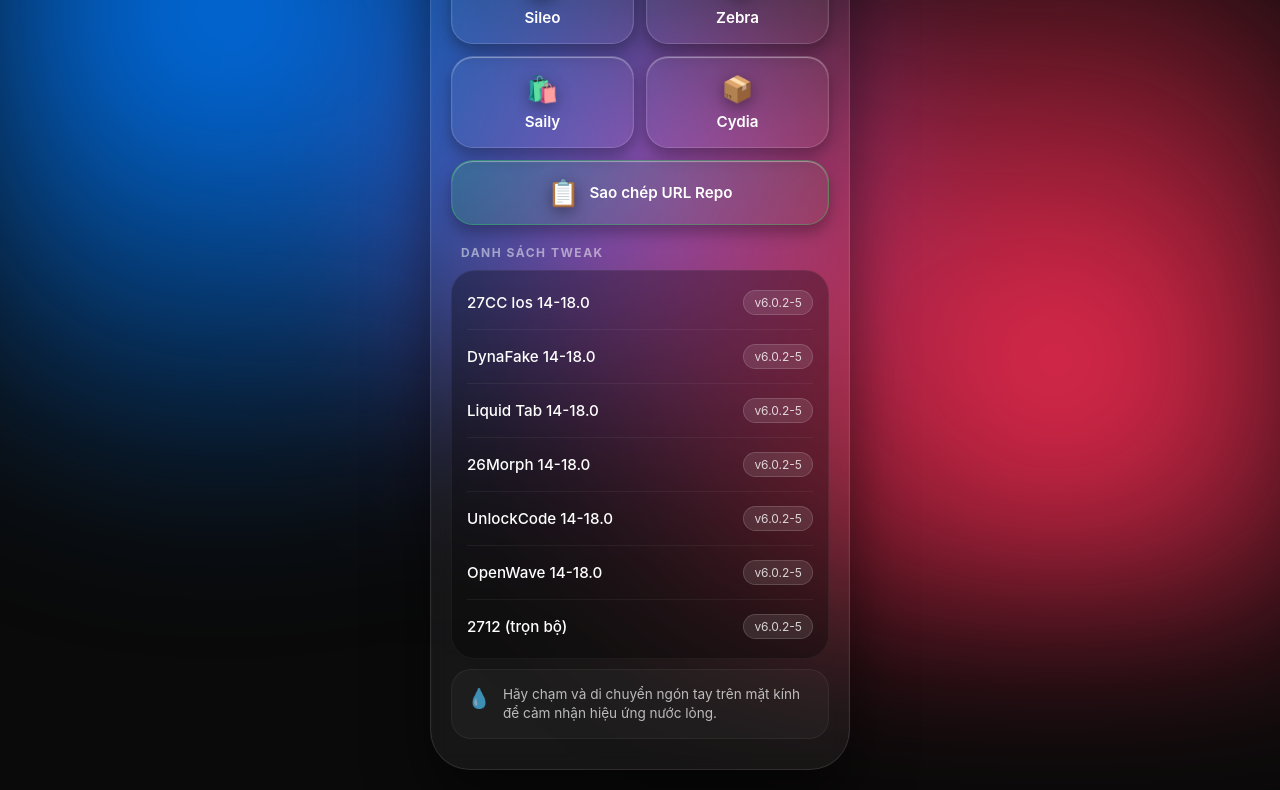
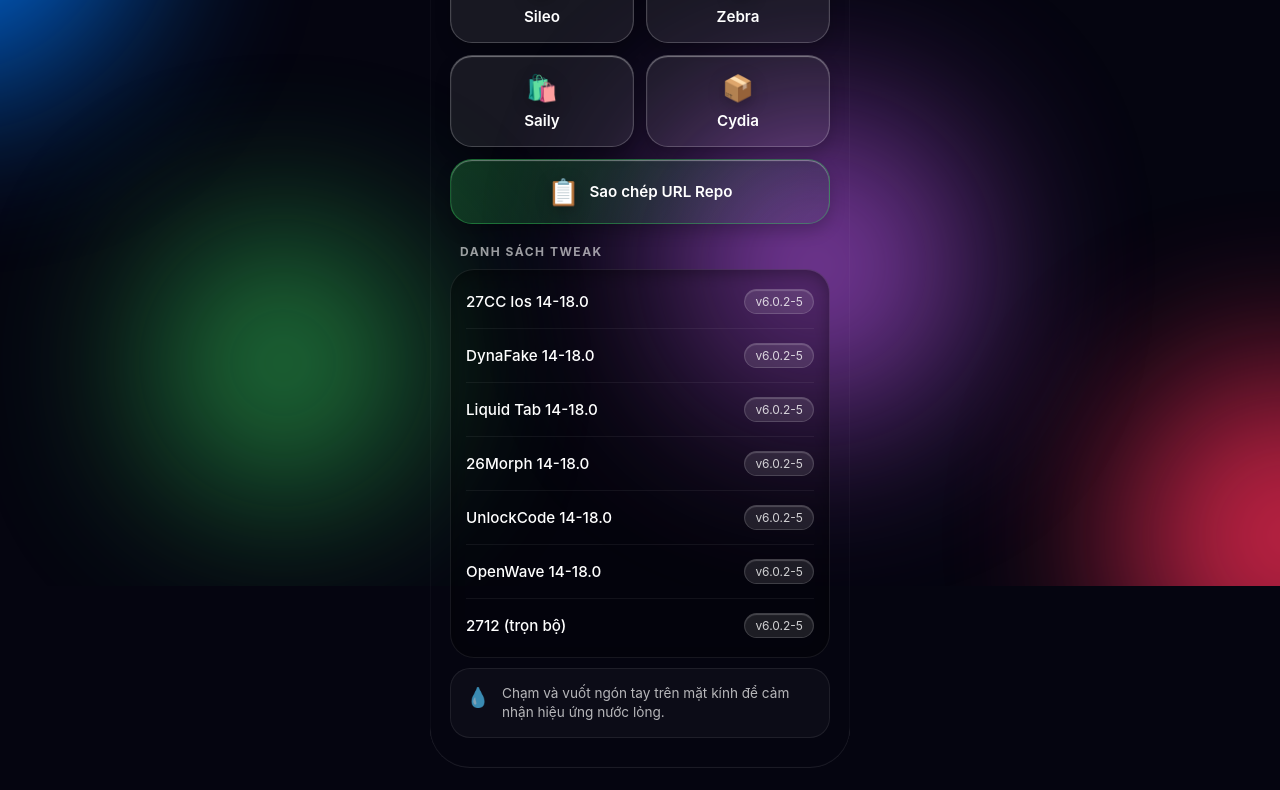
Before and after one commit to duchaivcyv-design/duchaivcyv-design.github.io, a plain HTML site: page index.html in a window 1280 px wide. Shown: the part 214-1004 px from the top of the page. Drawn offline with nearby package versions, Linux system fonts and the light colour scheme; a script that the page names is missing.

Commit message:
Update index.html

```diff
--- a/index.html
+++ b/index.html
@@ -3,102 +3,218 @@
 <head>
     <meta charset="UTF-8">
     <meta name="viewport" content="width=device-width, initial-scale=1.0, maximum-scale=1.0, user-scalable=no">
-    <title>TaoJB Repo - Fluid Liquid Glass</title>
+    <title>TaoJB Repo - Liquid Glass</title>
     <style>
-        * { box-sizing: border-box; margin: 0; padding: 0; font-family: -apple-system, BlinkMacSystemFont, "Segoe UI", Roboto, Helvetica, Arial, sans-serif; -webkit-tap-highlight-color: transparent; }
+        :root {
+            --text-color: #ffffff;
+        }
+
+        * {
+            box-sizing: border-box;
+            margin: 0;
+            padding: 0;
+            font-family: -apple-system, BlinkMacSystemFont, "Segoe UI", Roboto, Helvetica, Arial, sans-serif;
+            -webkit-tap-highlight-color: transparent;
+        }
 
         body {
             min-height: 100vh;
             display: flex;
             justify-content: center;
             align-items: center;
-            background-color: #0a0a0a;
-            color: #fff;
+            background-color: #050510;
+            color: var(--text-color);
             padding: 20px;
-            overflow: hidden;
+            overflow-x: hidden;
+            position: relative;
         }
 
-        /* Nền màu chuyển động (cần thiết để kính khúc xạ) */
-        .bg-shapes {
-            position: fixed; top: 0; left: 0; width: 100%; height: 100%; z-index: -2; overflow: hidden;
-            background: radial-gradient(circle at 20% 30%, #007aff 0%, transparent 40%),
-                        radial-gradient(circle at 80% 70%, #ff2d55 0%, transparent 40%),
-                        radial-gradient(circle at 50% 50%, #af52de 0%, transparent 40%);
-            filter: blur(80px);
-            animation: pulse 8s infinite alternate;
-        }
-        @keyframes pulse {
-            0% { transform: scale(1); }
-            100% { transform: scale(1.1); }
+        /* Nền màu chuyển động để kính khúc xạ */
+        .bg-blobs {
+            position: fixed;
+            top: 0; left: 0; width: 100%; height: 100%;
+            z-index: -1;
+            overflow: hidden;
+            background: #050510;
         }
 
-        /* Lớp bao bọc khung kính */
+        .blob {
+            position: absolute;
+            border-radius: 50%;
+            filter: blur(80px);
+            opacity: 0.8;
+            animation: float 12s infinite alternate ease-in-out;
+        }
+
+        .blob-1 { width: 350px; height: 350px; background: #007aff; top: -10%; left: -20%; animation-duration: 10s; }
+        .blob-2 { width: 300px; height: 300px; background: #ff2d55; bottom: -10%; right: -10%; animation-duration: 14s; animation-delay: -2s; }
+        .blob-3 { width: 250px; height: 250px; background: #af52de; top: 40%; left: 50%; animation-duration: 8s; animation-delay: -5s; }
+        .blob-4 { width: 200px; height: 200px; background: #34c759; bottom: 20%; left: 10%; animation-duration: 15s; animation-delay: -7s; }
+
+        @keyframes float {
+            0% { transform: translate(0, 0) scale(1); }
+            100% { transform: translate(60px, 40px) scale(1.2); }
+        }
+
+        /* Khung kính chính */
         .glass-wrapper {
             width: 100%;
             max-width: 420px;
             position: relative;
-            z-index: 1;
+            z-index: 10;
         }
 
-        /* Khung kính - liquidGL sẽ can thiệp vào phần tử này */
-        .glass-container {
-            background: rgba(255, 255, 255, 0.05);
-            backdrop-filter: blur(10px); /* Dự phòng cho trình duyệt không hỗ trợ WebGL */
-            -webkit-backdrop-filter: blur(10px);
+        .liquidGL {
+            background: transparent;
             border-radius: 40px;
             padding: 30px 20px;
             position: relative;
             overflow: hidden;
-            box-shadow: 0 30px 60px rgba(0,0,0,0.5), inset 0 1px 1px rgba(255,255,255,0.2);
-            border: 1px solid rgba(255,255,255,0.1);
+            /* Viền sáng mảnh để tăng cảm giác kính */
+            box-shadow: inset 0 1px 1px rgba(255,255,255,0.3), inset 0 -1px 1px rgba(255,255,255,0.1);
+        }
+
+        /* Nội dung bên trong kính */
+        .content {
+            position: relative;
+            z-index: 2;
         }
 
         h1 {
-            font-size: 2.2rem; font-weight: 800; text-align: center; margin-bottom: 6px;
-            background: linear-gradient(180deg, #fff, #aaa);
-            -webkit-background-clip: text; -webkit-text-fill-color: transparent;
+            font-size: 2.2rem;
+            font-weight: 800;
+            text-align: center;
+            margin-bottom: 6px;
+            letter-spacing: -0.5px;
+            background: linear-gradient(180deg, #fff, #b0b0b0);
+            -webkit-background-clip: text;
+            -webkit-text-fill-color: transparent;
+            text-shadow: 0 4px 12px rgba(0,0,0,0.2);
         }
 
-        .subtitle { text-align: center; font-size: 0.9rem; color: rgba(255,255,255,0.6); margin-bottom: 25px; }
+        .subtitle {
+            text-align: center;
+            font-size: 0.9rem;
+            color: rgba(255, 255, 255, 0.7);
+            margin-bottom: 25px;
+        }
 
-        .section-title { font-size: 0.75rem; text-transform: uppercase; letter-spacing: 1.5px; color: rgba(255,255,255,0.5); margin: 20px 0 10px 10px; font-weight: 700; }
+        .section-title {
+            font-size: 0.75rem;
+            text-transform: uppercase;
+            letter-spacing: 1.5px;
+            color: rgba(255, 255, 255, 0.6);
+            margin: 20px 0 10px 10px;
+            font-weight: 700;
+        }
 
-        .btn-grid { display: grid; grid-template-columns: 1fr 1fr; gap: 12px; margin-bottom: 12px; }
+        /* Nút bấm */
+        .btn-grid {
+            display: grid;
+            grid-template-columns: 1fr 1fr;
+            gap: 12px;
+            margin-bottom: 12px;
+        }
+
         .btn {
-            display: flex; flex-direction: column; align-items: center; justify-content: center; gap: 8px;
-            padding: 16px 10px; border-radius: 22px; text-decoration: none; font-weight: 600; font-size: 0.95rem; color: #fff;
-            background: rgba(255, 255, 255, 0.05); border: 1px solid rgba(255, 255, 255, 0.15);
-            box-shadow: inset 0 1px 1px rgba(255,255,255,0.4), 0 8px 16px rgba(0,0,0,0.3);
-            transition: all 0.2s; cursor: pointer; position: relative; overflow: hidden;
+            display: flex;
+            flex-direction: column;
+            align-items: center;
+            justify-content: center;
+            gap: 8px;
+            padding: 16px 10px;
+            border-radius: 22px;
+            text-decoration: none;
+            font-weight: 600;
+            font-size: 0.95rem;
+            color: #fff;
+            background: rgba(255, 255, 255, 0.08);
+            border: 1px solid rgba(255, 255, 255, 0.2);
+            box-shadow: inset 0 1px 1px rgba(255,255,255,0.4), 0 8px 16px rgba(0,0,0,0.2);
+            transition: transform 0.2s, background 0.2s;
+            cursor: pointer;
+            -webkit-appearance: none;
         }
-        .btn:active { transform: scale(0.92); background: rgba(255, 255, 255, 0.15); }
-        .btn-icon { font-size: 1.6rem; filter: drop-shadow(0 4px 8px rgba(0,0,0,0.4)); }
+
+        .btn:active {
+            transform: scale(0.95);
+            background: rgba(255, 255, 255, 0.2);
+        }
+
+        .btn-icon { font-size: 1.6rem; filter: drop-shadow(0 4px 8px rgba(0,0,0,0.3)); }
 
         .btn-copy {
-            display: flex; flex-direction: row; gap: 10px; width: 100%; padding: 16px; margin-bottom: 10px;
-            background: linear-gradient(135deg, rgba(52, 199, 89, 0.2) 0%, rgba(52, 199, 89, 0.05) 100%);
+            display: flex;
+            flex-direction: row;
+            gap: 10px;
+            width: 100%;
+            padding: 16px;
+            margin-bottom: 10px;
+            background: linear-gradient(135deg, rgba(52, 199, 89, 0.25) 0%, rgba(52, 199, 89, 0.05) 100%);
             border-color: rgba(52, 199, 89, 0.4);
         }
 
-        .package-list { background: rgba(0, 0, 0, 0.3); border-radius: 24px; padding: 5px 15px; border: 1px solid rgba(255, 255, 255, 0.05); }
-        .package-item { display: flex; justify-content: space-between; align-items: center; padding: 14px 0; border-bottom: 1px solid rgba(255,255,255,0.05); }
+        /* Danh sách tweak */
+        .package-list {
+            background: rgba(0, 0, 0, 0.25);
+            border-radius: 24px;
+            padding: 5px 15px;
+            border: 1px solid rgba(255, 255, 255, 0.08);
+            box-shadow: inset 0 4px 15px rgba(0,0,0,0.3);
+        }
+
+        .package-item {
+            display: flex;
+            justify-content: space-between;
+            align-items: center;
+            padding: 14px 0;
+            border-bottom: 1px solid rgba(255,255,255,0.06);
+        }
         .package-item:last-child { border-bottom: none; }
+
         .package-name { font-weight: 500; font-size: 0.95rem; }
-        .package-version { color: rgba(255, 255, 255, 0.8); font-size: 0.75rem; background: rgba(255, 255, 255, 0.1); padding: 4px 10px; border-radius: 20px; border: 1px solid rgba(255,255,255,0.15); }
+        .package-version {
+            color: rgba(255, 255, 255, 0.8);
+            font-size: 0.75rem;
+            background: rgba(255, 255, 255, 0.1);
+            padding: 4px 10px;
+            border-radius: 20px;
+            border: 1px solid rgba(255,255,255,0.15);
+            box-shadow: inset 0 1px 1px rgba(255,255,255,0.2);
+        }
 
-        .guide-box { display: flex; gap: 12px; align-items: flex-start; padding: 15px; margin-top: 10px; background: rgba(255, 255, 255, 0.03); border-radius: 20px; border: 1px solid rgba(255, 255, 255, 0.05); font-size: 0.85rem; color: rgba(255, 255, 255, 0.7); line-height: 1.4; }
+        /* Hướng dẫn */
+        .guide-box {
+            display: flex;
+            gap: 12px;
+            align-items: flex-start;
+            padding: 15px;
+            margin-top: 10px;
+            background: rgba(255, 255, 255, 0.03);
+            border-radius: 20px;
+            border: 1px solid rgba(255, 255, 255, 0.08);
+            font-size: 0.85rem;
+            color: rgba(255, 255, 255, 0.7);
+            line-height: 1.4;
+        }
     </style>
 </head>
 <body>
 
     <!-- Nền màu -->
-    <div class="bg-shapes"></div>
+    <div class="bg-blobs">
+        <div class="blob blob-1"></div>
+        <div class="blob blob-2"></div>
+        <div class="blob blob-3"></div>
+        <div class="blob blob-4"></div>
+    </div>
 
-    <!-- Khung kính -->
+    <!-- Khung kính với liquidGL -->
     <div class="glass-wrapper">
-        <div class="glass-container liquidGL">
+        <div class="liquidGL">
+            <div class="content">
                 <h1>TaoJB Repo</h1>
-            <p class="subtitle">Fluid Liquid Glass Edition</p>
+                <p class="subtitle">Liquid Glass · Fluid Interaction</p>
 
                 <div class="section-title">Cài đặt nhanh</div>
                 <div class="btn-grid">
@@ -133,34 +249,46 @@
 
                 <div class="guide-box">
                     <span style="font-size: 1.2rem;">💧</span>
-                <div>Hãy chạm và di chuyển ngón tay trên mặt kính để cảm nhận hiệu ứng nước lỏng.</div>
+                    <div>Chạm và vuốt ngón tay trên mặt kính để cảm nhận hiệu ứng nước lỏng.</div>
+                </div>
             </div>
         </div>
     </div>
 
-    <!-- Thư viện liquidGL và HTML2Canvas (bắt buộc) -->
-    <script src="https://cdnjs.cloudflare.com/ajax/libs/html2canvas/1.4.1/html2canvas.min.js"></script>
-    <script src="https://cdn.jsdelivr.net/gh/naughtyduk/liquidGL/scripts/liquidGL.js"></script>
+    <!-- Thư viện liquidGL -->
+    <script src="https://cdn.jsdelivr.net/gh/naughtyduk/liquidGL@3.0.0/scripts/liquidGL.js" defer></script>
 
     <script>
-        // Khởi tạo hiệu ứng kính lỏng
-        document.addEventListener("DOMContentLoaded", () => {
+        // Khởi tạo liquidGL sau khi DOM và script đã tải xong
+        window.addEventListener('DOMContentLoaded', () => {
+            // Kiểm tra xem liquidGL đã được định nghĩa chưa
+            if (typeof liquidGL !== 'undefined') {
                 liquidGL({
+                    engine: "auto",
                     target: ".liquidGL",
                     snapshot: "body",
-                resolution: 1.5, // Giảm nhẹ để mượt hơn trên mobile
-                refraction: 0.5,
-                bevelDepth: 0.05,
+                    resolution: 2.0,
+                    zIndex: 10,
+                    content: ".content",
+                    refraction: 0.15,
+                    aberration: 0.02,
+                    bevelDepth: 0.1,
                     bevelWidth: 0.2,
-                frost: 4,
+                    frost: 2,
                     shadow: true,
                     specular: true,
-                // KÍCH HOẠT TÍNH NĂNG NƯỚC LỎNG (FLUID INTERACTION)
+                    reveal: "fade",
+                    tilt: false,
+                    // Kích hoạt hiệu ứng nước (fluid interaction)
                     interaction: "fluid",
-                interactionStrength: 0.8,
-                interactionRadius: 1.5,
-                interactionViscosity: 0.6
+                    interactionStrength: 0.8, // Độ mạnh của hiệu ứng nước (0-1)
+                    interactionRadius: 0.6,   // Bán kính ảnh hưởng của ngón tay
+                    interactionViscosity: 0.4, // Độ nhớt (càng thấp càng loãng, chảy nhanh)
+                    tint: "rgba(255, 255, 255, 0.05)"
                 });
+            } else {
+                console.warn("liquidGL chưa được tải. Vui lòng kiểm tra kết nối mạng.");
+            }
         });
 
         function copyRepoLink() {
```
Lines whose indentation alone changed are shown as unchanged.
